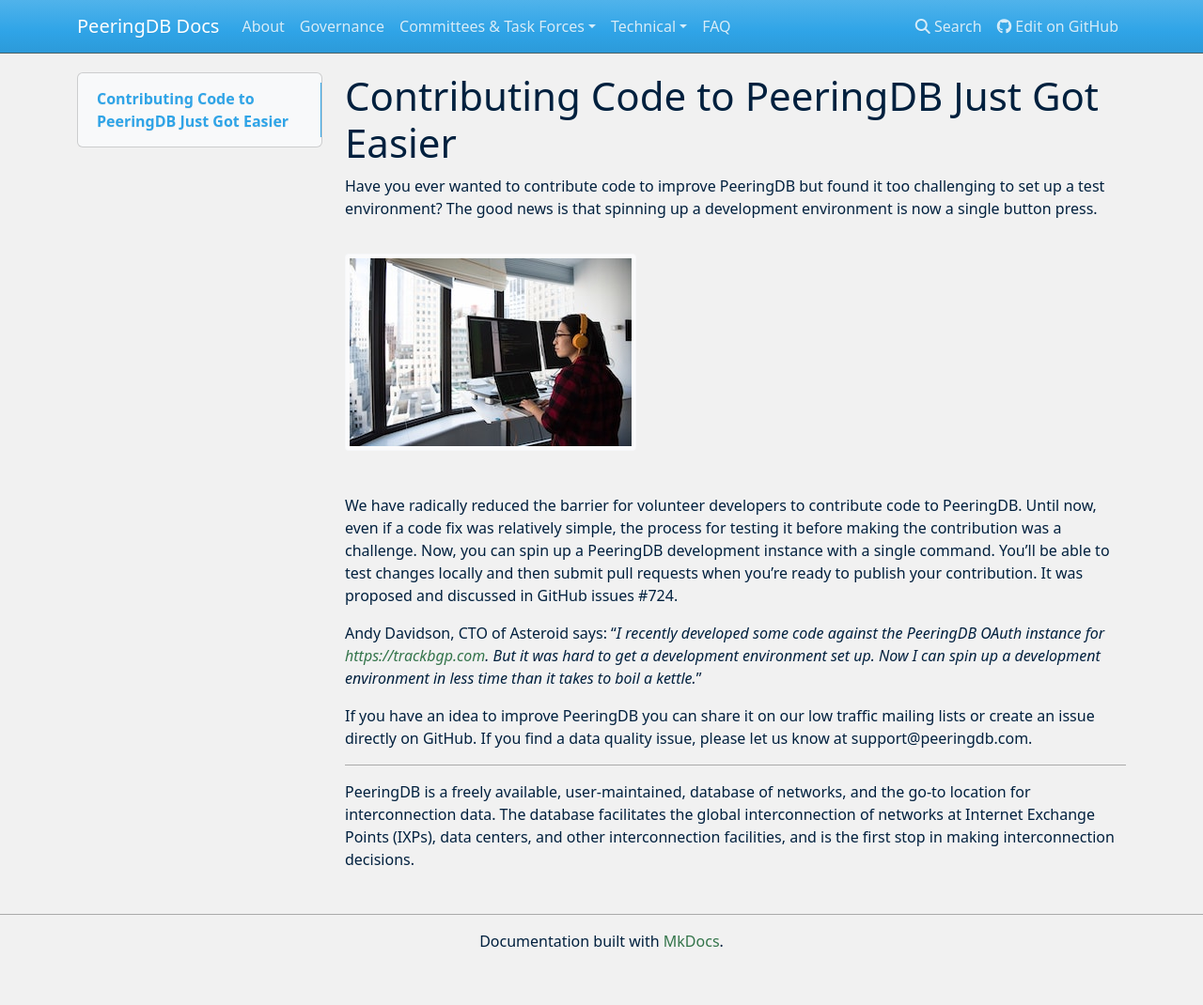
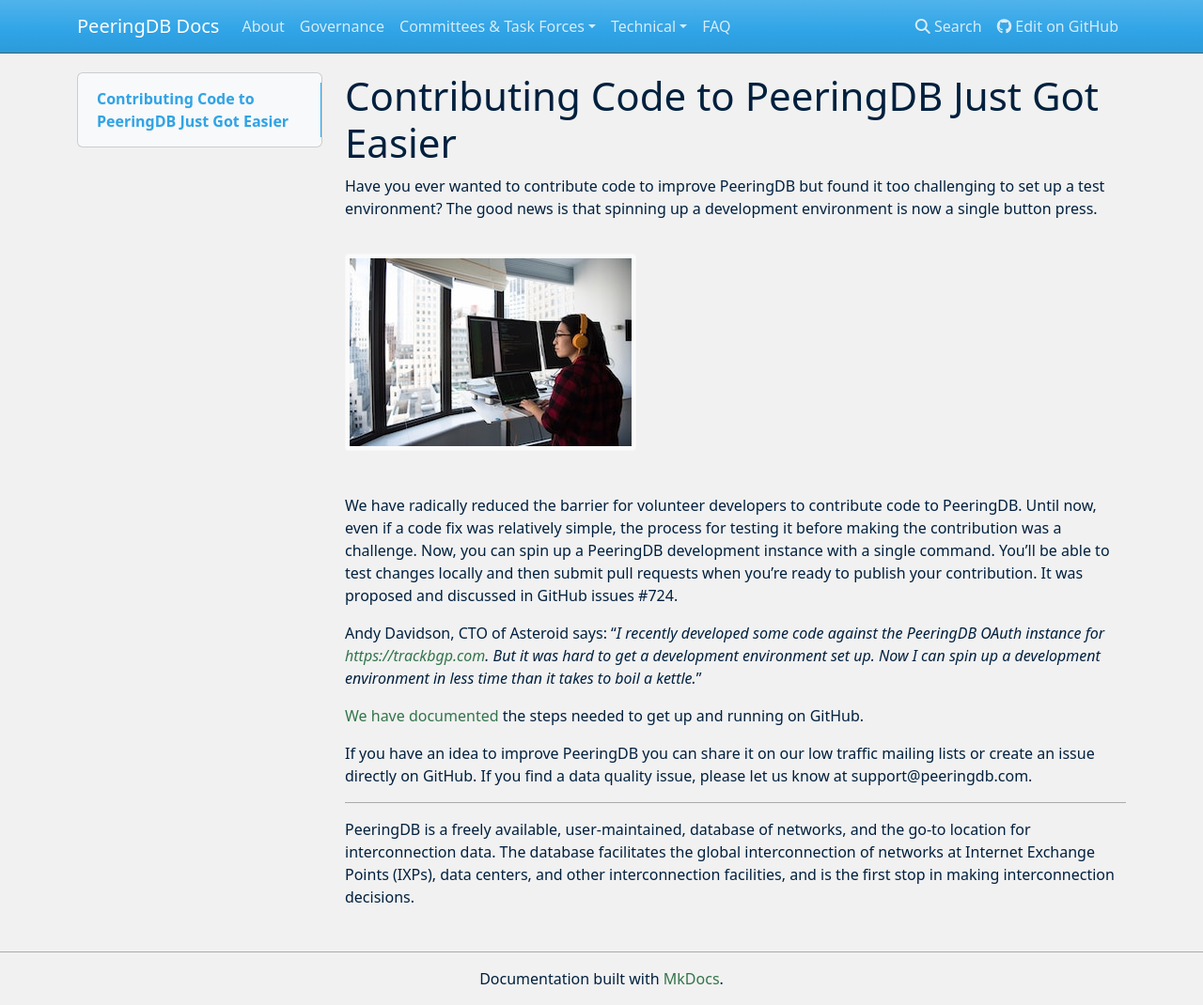
Before and after one commit to peeringdb/docs, an MkDocs documentation site: the page built from docs/blog/Contributing Code to PeeringDB Just Got Easier.md, in a window 1280 px wide and 1070 px high. Shown: the whole window at 94% size. Built offline with MkDocs 1.6.1, drawn with Linux system fonts in a browser that asks for light colours; nearby versions of some CDN libraries.

Commit message:
Update Contributing Code to PeeringDB Just Got Easier.md
Updated blog post with link to improved documentation

```diff
--- a/docs/blog/Contributing Code to PeeringDB Just Got Easier.md
+++ b/docs/blog/Contributing Code to PeeringDB Just Got Easier.md
@@ -8,6 +8,8 @@
 
 Andy Davidson, CTO of Asteroid says: “*I recently developed some code against the PeeringDB OAuth instance for [https://trackbgp.com](https://trackbgp.com). But it was hard to get a development environment set up. Now I can spin up a development environment in less time than it takes to boil a kettle.*”
 
+[We have documented](https://github.com/peeringdb/peeringdb/blob/master/docs/container.md) the steps needed to get up and running on GitHub.
+
 If you have an idea to improve PeeringDB you can share it on our low traffic mailing lists or create an issue directly on GitHub. If you find a data quality issue, please let us know at support@peeringdb.com.
 
 ---
```
